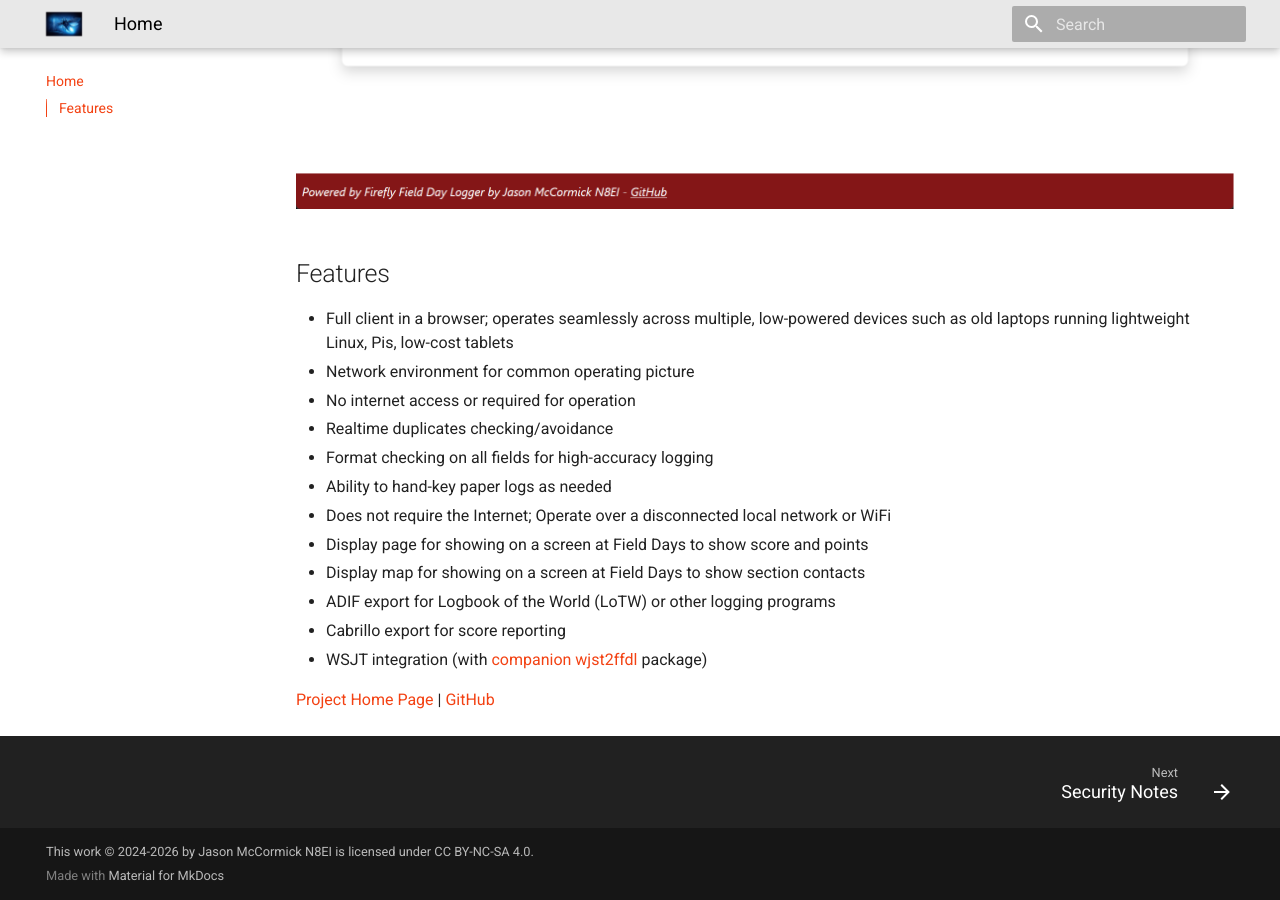
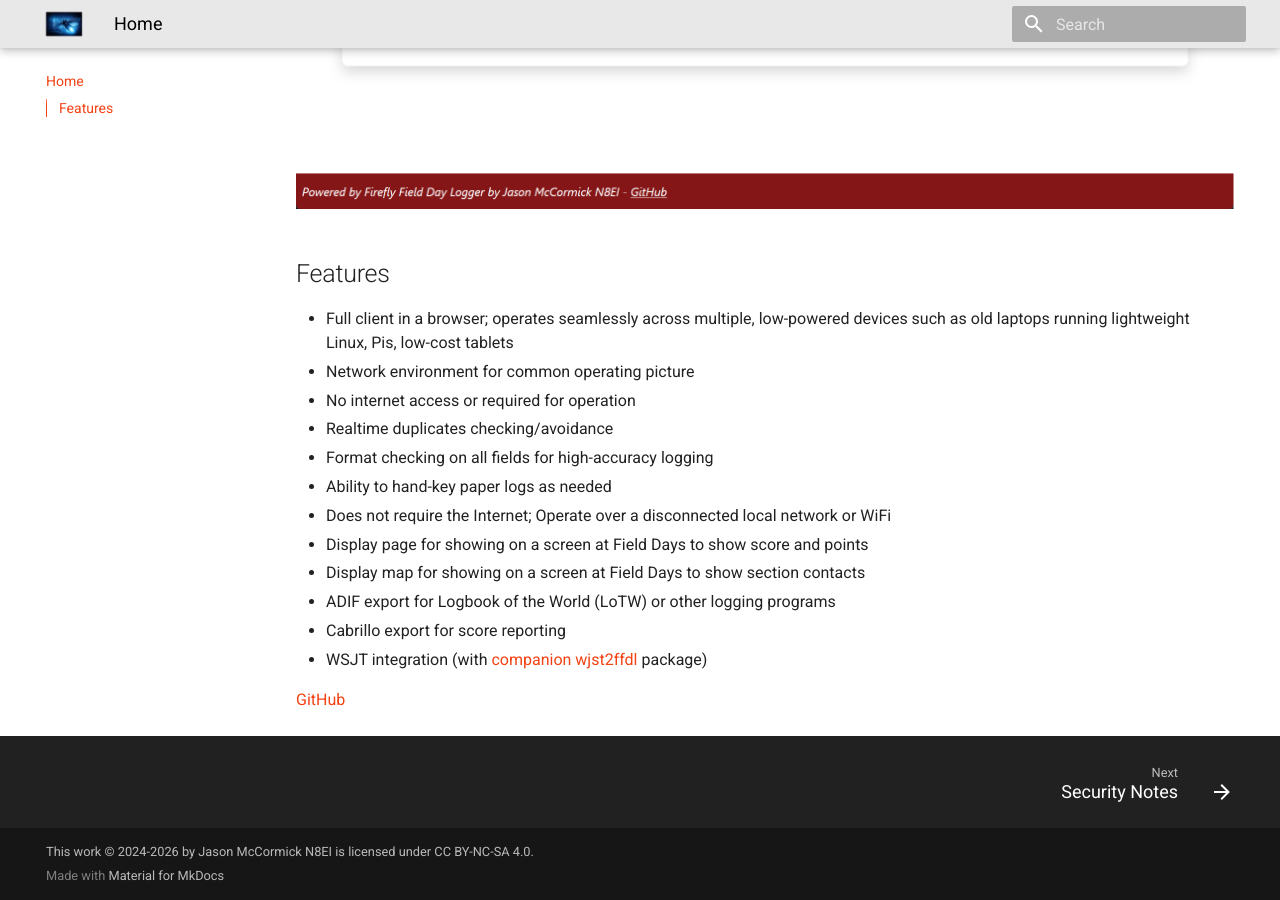
Before and after one commit to jxmx/firefly-logger-docs, an MkDocs documentation site: the page built from docs/index.md, in a window 1280 px wide and 900 px high, scrolled down 834 px. Built offline with MkDocs 1.6.1 and Material for MkDocs 9.7.7, drawn with Linux system fonts in a browser that asks for light colours.

Commit message:
fix typo

```diff
--- a/docs/index.md
+++ b/docs/index.md
@@ -28,4 +28,4 @@ browser can be installed, Firefly Logger will work for you.
 - Cabrillo export for score reporting
 - WSJT integration (with [companion wjst2ffdl](https://github.com/jxmx/wsjt2ffdl/) package)
 
-[Project Home Page](https://packetwarriors/firefly-logger) | [GitHub](https://github.com/jxmx/firefly-logger)
+[GitHub](https://github.com/jxmx/firefly-logger)
```
Also changed, not shown: docs/security.md (+1 -1 lines).
